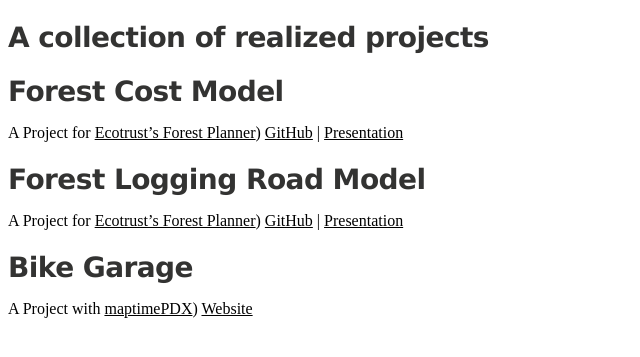
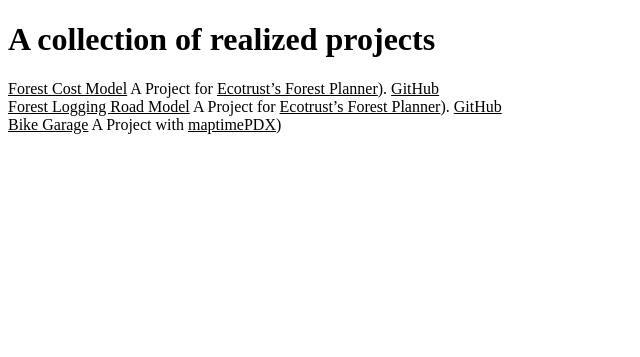
Before and after one commit to ustroetz/ustroetz.github.io, a Jekyll site: the page built from index.md, in a window 1280 px wide. Shown: the top 357 px of the page, without its empty margins (0-640 px from the left). Built offline with Jekyll 4.4.1, drawn with Linux system fonts in a browser that asks for light colours; Markdown is read by kramdown in place of the engine named in the settings.

Commit message:
Update index.md

```diff
--- a/index.md
+++ b/index.md
@@ -4,17 +4,16 @@
 published: true
 ---
 
-## A collection of realized projects
+# A collection of realized projects
 
-## Forest Cost Model
-A Project for [Ecotrust's Forest Planner](http://stage.forestplanner.ecotrust.org))
-[GitHub](https://github.com/ustroetz/cost_model) | [Presentation](http://ustroetz.github.io/CostModel/brownbag.pptx)
+[Forest Cost Model](http://ustroetz.github.io/CostModel/brownbag.pptx)
+A Project for [Ecotrust's Forest Planner](http://stage.forestplanner.ecotrust.org)).
+[GitHub](https://github.com/ustroetz/cost_model)
 <br/>
-## Forest Logging Road Model
-A Project for [Ecotrust's Forest Planner](http://stage.forestplanner.ecotrust.org))
-[GitHub](https://github.com/ustroetz/log-road) | [Presentation](http://ustroetz.github.io/LogRoad)
+[Forest Logging Road Model](http://ustroetz.github.io/LogRoad)
+A Project for [Ecotrust's Forest Planner](http://stage.forestplanner.ecotrust.org)).
+[GitHub](https://github.com/ustroetz/log-road)
 <br/>
-## Bike Garage
+[Bike Garage](https://github.com/ustroetz/BikeGarage)
 A Project with [maptimePDX](http://maptimepdx.org))
-[Website](https://github.com/ustroetz/BikeGarage)
 <br/>
```
